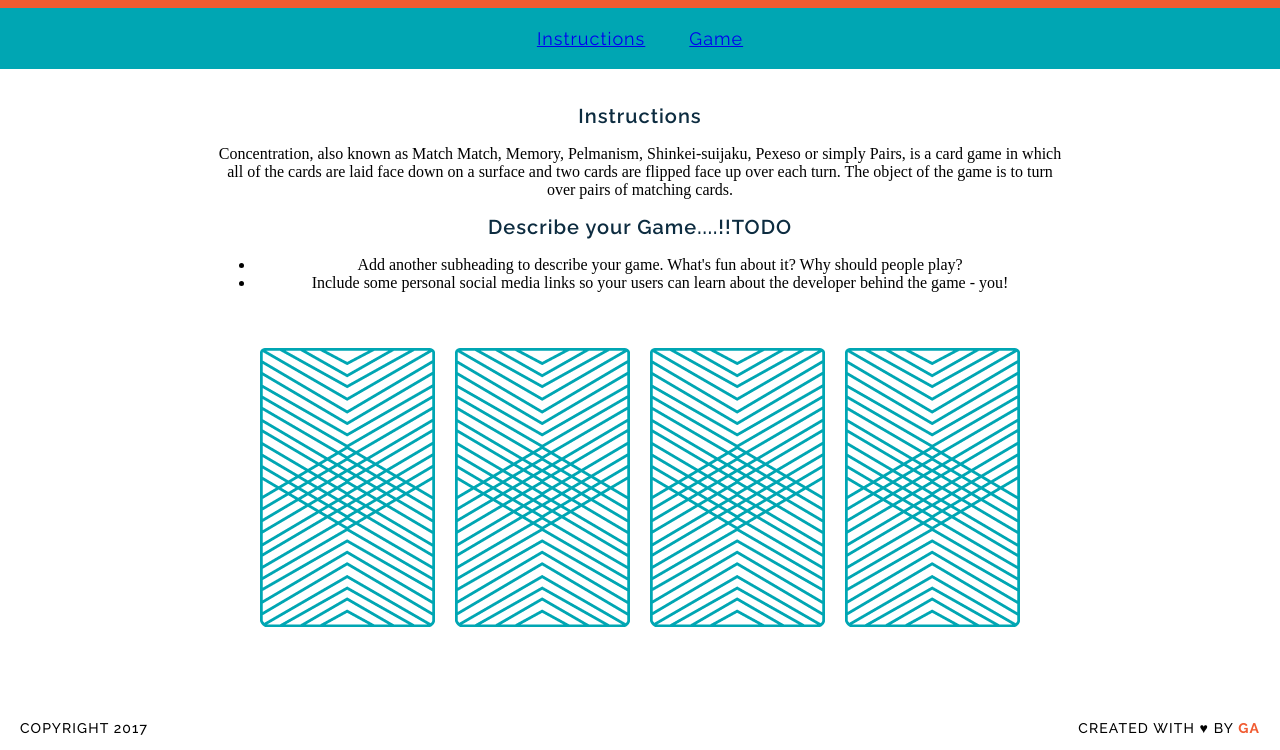
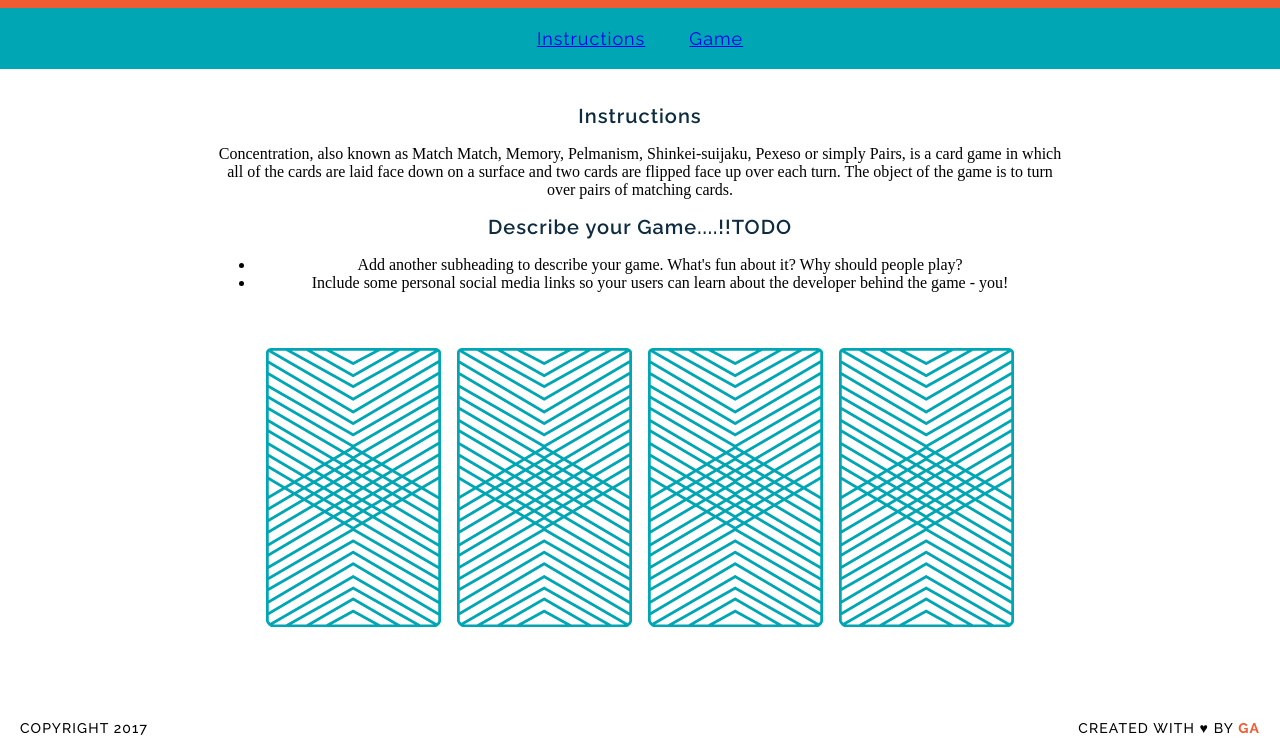
Before and after one commit to politisj/wdi-fundamentals-memorygame, a plain HTML site: page index.html in a window 1280 px wide. Shown: the part 189-939 px from the top of the page. Drawn offline with Linux system fonts and the light colour scheme; a web font is replaced by a local one.

Commit message:
added the card flipping capability
Signed-off-by: John <politisj@gmail.com>

```diff
--- a/index.html
+++ b/index.html
@@ -27,12 +27,15 @@
 		    	<li>Include some personal social media links so your users can learn about the developer behind the game - you!</li>
 			</ul>
 
-			<div>
+			<!-- <div class="board clearfix">
 				<img src="images/back.png" alt="Queen of Diamonds">
 				<img src="images/back.png" alt="Queen of Hearts">
 				<img src="images/back.png" alt="King of Diamonds">
 				<img src="images/back.png" alt="King of Hearts">
-			</div>
+			</div> -->
+
+    		<div id="game-board" class="board clearfix"></div>
+
 		</main>
 		<footer class="clearfix">
 			<p class="copyright">Copyright 2017</p>
--- a/js/main.js
+++ b/js/main.js
@@ -1,3 +1,10 @@
+/**
+ *
+ * Author: John Politis
+ * Date  : 15/05/2017
+ * Description: Setup the deck of cards
+ *
+ */
 var cards = [
 				{
 					rank: "queen",
@@ -34,13 +41,27 @@ var checkForMatch = function() {
 
 	if (cardsInPlay[0] === cardsInPlay[1]) {
 		msg = "You found a match!";
-		console.log(msg);
 		alert(msg);
 	}
 	else {
 		msg = "Sorry, try again.";
-		console.log(msg);
 		alert(msg);
+	}
+
+};
+
+/**
+ * Author: John Politis
+ * Date  : 15/05/2017
+ * Description: Turns over the selected card, then tries to match
+ *
+ */
+var flipCard = function(obj) {
+
+	cardsInPlay.push(cards[obj.getAttribute('data-id')].rank);
+	obj.setAttribute('src', cards[obj.getAttribute('data-id')].cardImage);
+	if (cardsInPlay.length === 2) {
+		checkForMatch(obj);
 	}
 
 };
@@ -50,14 +71,23 @@ var checkForMatch = function() {
  * Date  : 15/05/2017
  * Description:
  */
-var flipCard = function(cardId) {
+var createBoard = function() {
 
-	console.log("User flipped " + cards[cardId].rank);
-	cardsInPlay.push(cards[cardId].rank);
-	if (cardsInPlay.length === 2) {
-		checkForMatch();
+	for ( var i = 0 ; i < cards.length; i++ ) {
+		var cardElement = document.createElement('img');
+		cardElement.setAttribute('src','images/back.png');
+		cardElement.setAttribute('data-id',i);
+		document.getElementById('game-board').appendChild(cardElement);
+		/*
+		 * setup the event listener to flip the selected card
+		 */
+		cardElement.addEventListener('click', function(){
+				flipCard(this);
+		});
 	}
 };
 
-
-flipCard(0);flipCard(2);
+/**
+ * Entry point to the program
+ */
+createBoard();
```
